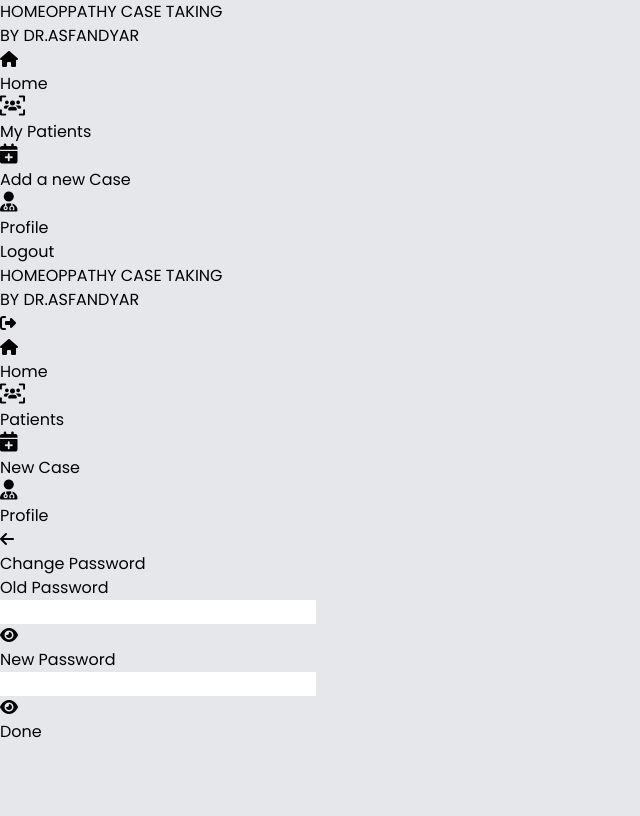
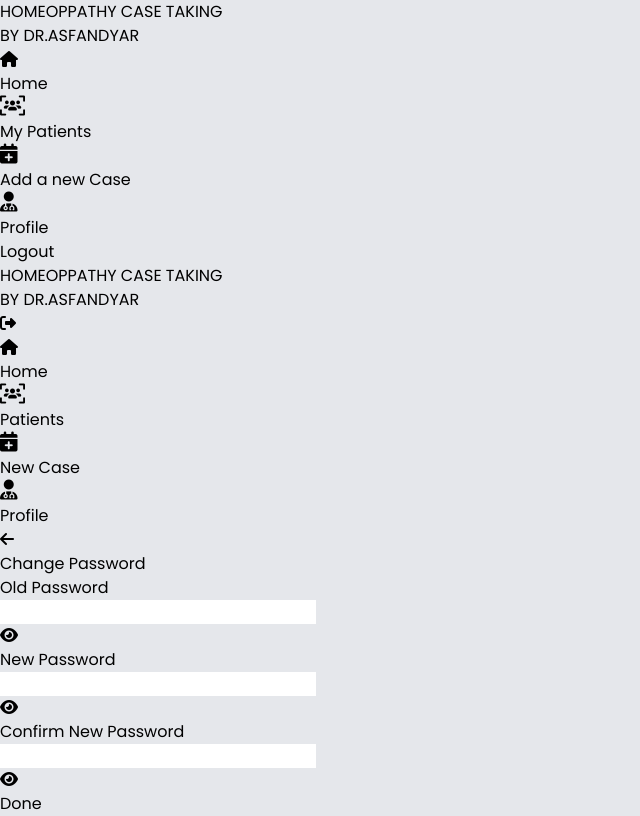
Before and after one commit to uzair-ahmed-45/asfandHomeo, a React (Vite) app: page /profile/changePassword in a window 1280 px wide. Shown: the whole page, without its empty margins (0-640 px from the left). Built offline with nearby package versions, Linux system fonts and the light colour scheme.

Commit message:
passwordchange added

```diff
--- a/src/Pages/ChangePassword.jsx
+++ b/src/Pages/ChangePassword.jsx
@@ -13,14 +13,18 @@ export default function ChangePassword() {
     const nav = useNavigate()
     const [showOldPassword, setshowOldPassword] = useState(false);
     const [showNewPassword, setshowNewPassword] = useState(false);
+    const [showConfirmPassword, setshowConfirmPassword] = useState(false);
     const [popupMessage, setpopupMessage] = useState('')
     const [oldPassword, setoldPassword] = useState('')
     const [newPassword, setnewPassword] = useState('')
-    const changePassword = async () => {
+    const [confirmNewPassword, setconfirmNewPassword] = useState('')
+    const changePassword = async (e) => {
+        e.preventDefault()
         const changePasswordObj = {
             doctorId: loggedInDoctor.adminFound._id,
             oldPassword: oldPassword,
-            newPassword: newPassword
+            newPassword: newPassword,
+            confirmPassword: confirmNewPassword
         }
         try {
             const response = await post('/doctor/changePassword', changePasswordObj)
@@ -28,10 +32,15 @@ export default function ChangePassword() {
             setpopupMessage("Password Changed Successfully")
             setoldPassword('')
             setnewPassword('')
+            setconfirmNewPassword('')
         } catch (error) {
+            console.log(error.response.data.message);
             if (error.response.data.message === "Invalid Old Password") {
                 setmodal(true)
                 setpopupMessage("Invalid Old Password")
+            } else if (error.response.data.message === "Password Doesnot Matched") {
+                setmodal(true)
+                setpopupMessage("Password Doesnot Matched")
             }
         }
     }
@@ -41,6 +50,9 @@ export default function ChangePassword() {
     }
     function shownew() {
         setshowNewPassword(!showNewPassword)
+    }
+    function showconfirm() {
+        setshowConfirmPassword(!showConfirmPassword)
     }
 
     const navigation = (path) => {
@@ -84,6 +96,17 @@ export default function ChangePassword() {
                                                 <i className="fa-solid fa-eye absolute right-[5%] top-[50%] transform -translate-y-1/2 cursor-pointer hover:text-[rgb(95,141,184)] text-gray-500 hover:transition-all hover:duration-500 hover:scale-125" onClick={shownew}></i>
                                             )}
                                         </div>
+                                    </div>
+                                    <div className='flex flex-col sm:flex-row justify-between w-full  sm:items-center gap-y-2'>
+                                        <h1 className='text-lg '>Confirm New Password</h1>
+                                        <div className='relative'>
+                                            <Inputs class="hover:drop-shadow-none hover:shadow-none rounded-lg border-2 border-solid border-[rgb(22,57,90)] px-4 py-2" type={showConfirmPassword ? `text` : `Password`} changeevent={(e) => setconfirmNewPassword(e.target.value)} value={confirmNewPassword} />
+                                            {showConfirmPassword ? (
+                                                <i className="fa-solid fa-eye-slash absolute right-[5%] top-[50%] transform -translate-y-1/2 cursor-pointer hover:text-[rgb(95,141,184)] text-gray-500 hover:transition-all hover:duration-500 hover:scale-125" onClick={showconfirm}></i>
+                                            ) : (
+                                                <i className="fa-solid fa-eye absolute right-[5%] top-[50%] transform -translate-y-1/2 cursor-pointer hover:text-[rgb(95,141,184)] text-gray-500 hover:transition-all hover:duration-500 hover:scale-125" onClick={showconfirm}></i>
+                                            )}
+                                        </div>
 
                                     </div>
                                 </div>
--- a/src/Pages/caseRegistration/Diagnosed.jsx
+++ b/src/Pages/caseRegistration/Diagnosed.jsx
@@ -20,7 +20,7 @@ export default function Diagnosed() {
         setloader(true);
     };
 
-    const next = async (w) => {
+    const next = async (e) => {
         e.preventDefault()
         const res = await get('/case/getCaseNo')
         const newCase = res.data.caseNo
--- a/src/Pages/caseRegistration/Remedies.jsx
+++ b/src/Pages/caseRegistration/Remedies.jsx
@@ -76,7 +76,7 @@ export default function Remedies() {
                                 </div>
                             </div>
                             {/* case report */}
-                            <form action='' onSubmit={submit} className='flex flex-col justify-between gap-y-5 w-[70vw] sm:w-full '>
+                            <div className='flex flex-col justify-between gap-y-5 w-[70vw] sm:w-full '>
                                 {/* Basic Info */}<h1 className='text-xl sm:px-10 font-bold text-[rgb(22,57,90)]'>Basic Info</h1>
                                 <div className='block'>
                                     <div className='grid  justify-between grid-cols-1 sm:text-base text-xs sm:grid-cols-2 grid-rows-2  sm:justify-center sm:w-full w-[80vw] sm:px-10  gap-5'>
@@ -472,7 +472,7 @@ export default function Remedies() {
                                     remediesModal &&
                                     <>
                                         <div className="scale-125 fixed top-0 left-0 right-0 bottom-0 " style={{ background: "rgb(189, 189, 189, 0.9)" }} onClick={() => setremediesModal(false)}></div>
-                                        <div className="flex flex-col justify-center items-center gap-3 sm:gap-y-5 fixed left-[50%] top-[50%] w-[90vw] sm:w-[60vw] sm:h-auto h-[60vh]  bg-[white] rounded-lg shadow-lg sm:py-4 px-4" style={{ transform: "translate(-50% , -50%)" }}>
+                                        <form action='' onSubmit={submit} className="flex flex-col justify-center items-center gap-3 sm:gap-y-5 fixed left-[50%] top-[50%] w-[90vw] sm:w-[60vw] sm:h-auto h-[60vh]  bg-[white] rounded-lg shadow-lg sm:py-4 px-4" style={{ transform: "translate(-50% , -50%)" }}>
                                             <h1 className='text-xl font-bold text-[rgb(22,57,90)]'>Suggest Remedies</h1>
                                             <div className='grid grid-cols-2 justify-between sm:gap-5 gap-3'>
                                                 {remediesData.remedies.map((remedies, index) => (
@@ -490,12 +490,12 @@ export default function Remedies() {
                                             </div>
 
                                             <button className='py-1 px-4 text-xl rounded-xl font-medium border-1 border-solid border-[rgb(95,141,184)] text-[rgb(95,141,184)]  hover:border-none hover:bg-[rgb(95,141,184)] hover:text-white hover:transition-all hover:duration-300 hover:scale-110' onClick={submit} >Submit</button>
-                                        </div>
+                                        </form>
                                     </>
 
                                 }
 
-                            </form>
+                            </div>
                         </div>
                     </div>
                     {modal && popupMessage && <Popup text={popupMessage} />}
```
